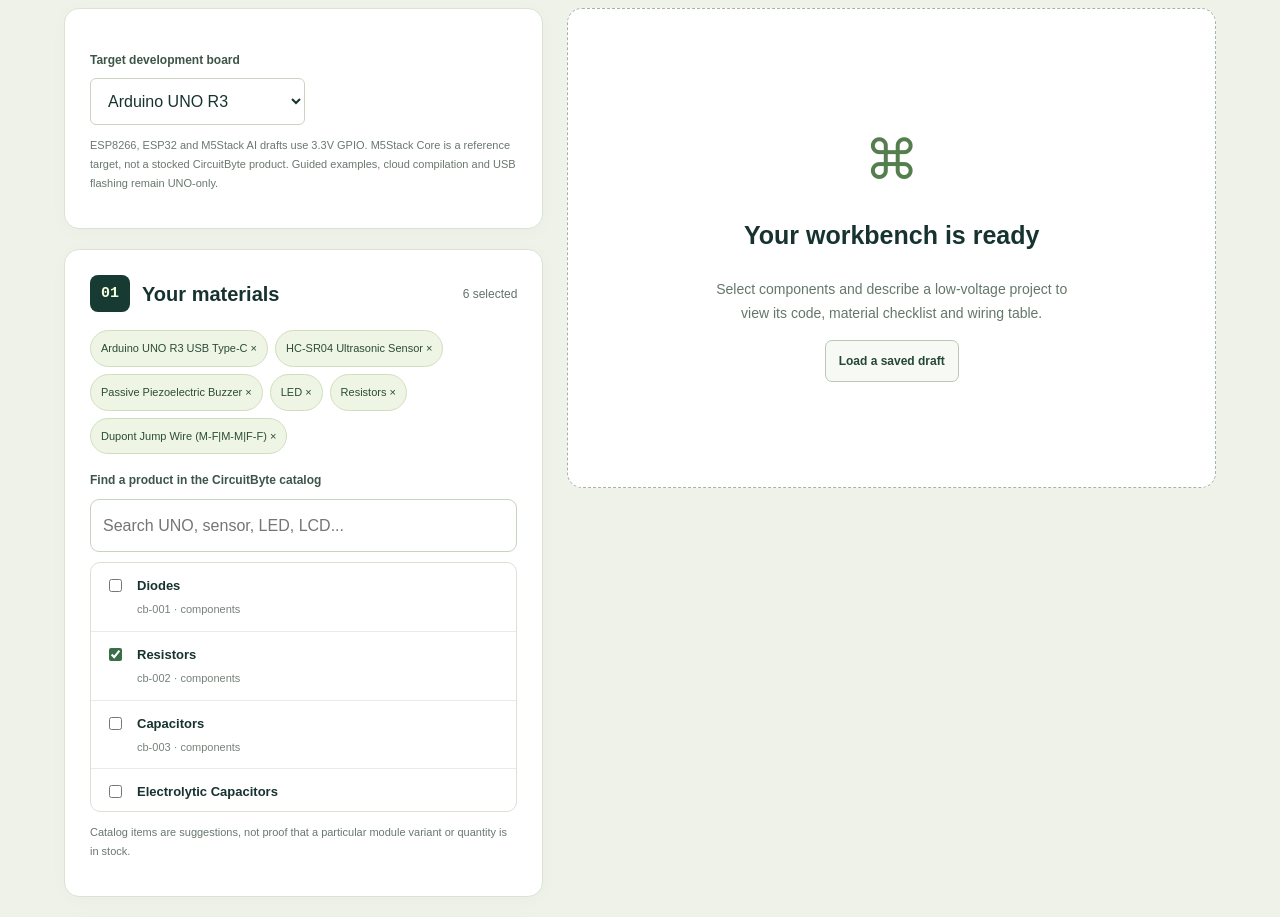
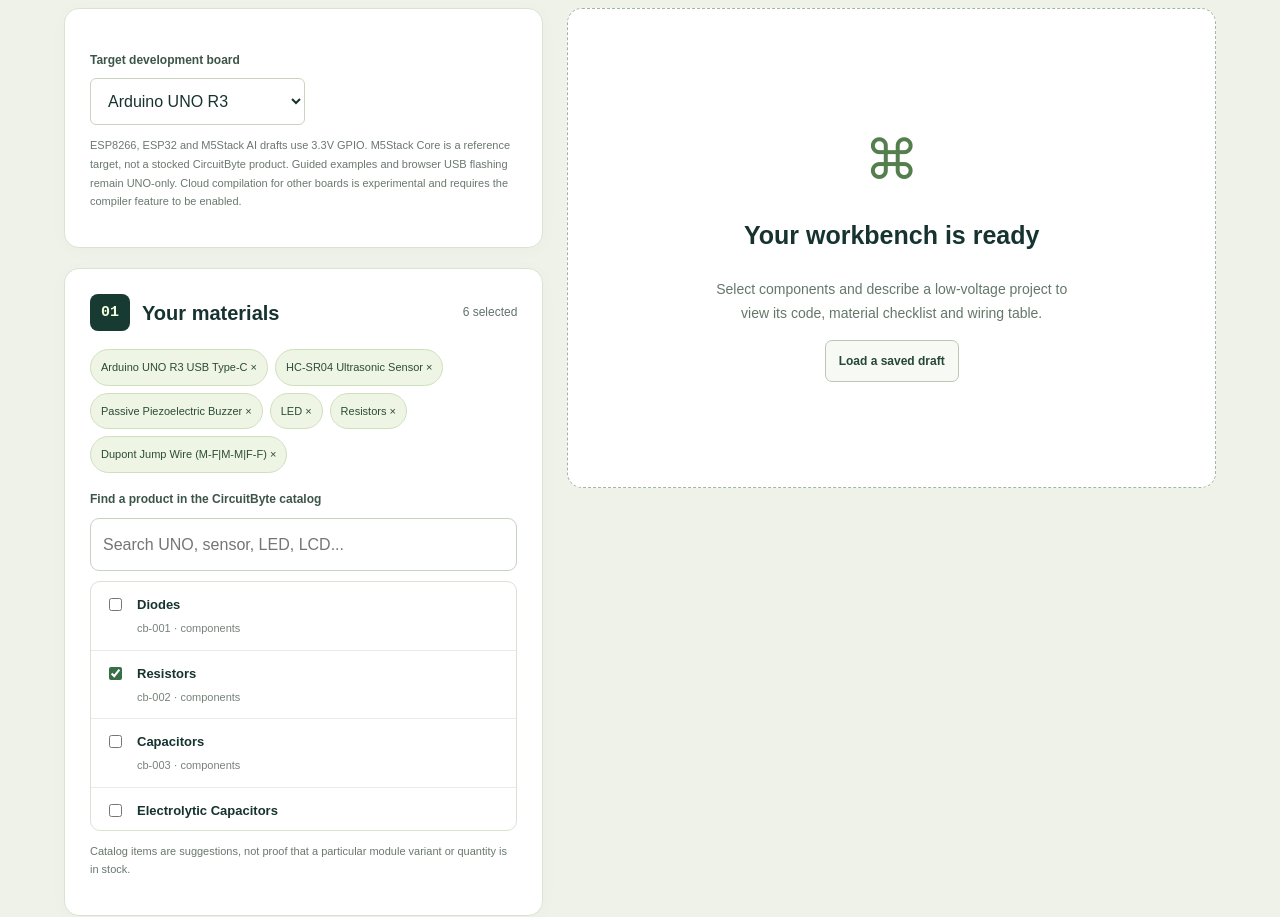
Before and after one commit to engrken/CircuitByte, a Next.js app: page /studio in a window 1280 px wide. Shown: the part 2400-3317 px from the top of the page. Built offline with nearby package versions, Linux system fonts and the light colour scheme.

Commit message:
feat(studio): permit experimental board-specific sandbox compile requests

```diff
--- a/app/studio/workspace.jsx
+++ b/app/studio/workspace.jsx
@@ -69,7 +69,6 @@
     finally{setLoading(false);}
   }
   async function runCompile(){
-    if(board!=='arduino:avr:uno'){setError('Cloud compilation is currently UNO-only. Download this sketch and compile it using the appropriate ESP8266, ESP32 or M5Stack board package locally.');return;}
     if(!code.trim())return;setError('');setCompile(null);setBusy(true);
     try{
       const response=await fetch('/api/studio/compile',{method:'POST',headers:{'Content-Type':'application/json'},body:JSON.stringify({code,board,parts:selected,customLibrary:customLibrary?.base64,manualLibraries})});
@@ -143,7 +142,7 @@
           <select id="studio-board-choice" value={board} onChange={e=>{const next=e.target.value;setBoard(next);setCompile(null);setProject(null);const item=BOARD_OPTIONS.find(x=>x.id===next);if(item?.catalogId)setSelected(current=>[item.catalogId,...current.filter(id=>!BOARD_OPTIONS.some(b=>b.catalogId===id))].slice(0,16));setMode('ai');}}>
             {BOARD_OPTIONS.map(option=><option key={option.id} value={option.id}>{option.name}</option>)}
           </select>
-          <p className="studio-help">ESP8266, ESP32 and M5Stack AI drafts use 3.3V GPIO. M5Stack Core is a reference target, not a stocked CircuitByte product. Guided examples, cloud compilation and USB flashing remain UNO-only.</p>
+          <p className="studio-help">ESP8266, ESP32 and M5Stack AI drafts use 3.3V GPIO. M5Stack Core is a reference target, not a stocked CircuitByte product. Guided examples and browser USB flashing remain UNO-only. Cloud compilation for other boards is experimental and requires the compiler feature to be enabled.</p>
         </section>
         <section className="studio-panel">
           <div className="studio-panel-heading"><span className="studio-step">01</span><h3>Your materials</h3><small>{selected.length} selected</small></div>
@@ -202,7 +201,7 @@
             {project.guideUrl&&<a href={project.guideUrl}>Full DIY guide ↗</a>}
           </div>
           <div className="studio-compile">
-            <div><h4>Real Arduino CLI compilation</h4><p>Builds run in an isolated cloud sandbox, restricted to authorized beta testers. Physical wiring is not verified by the compiler.</p></div>
+            <div><h4>Real Arduino CLI compilation</h4><p>Builds run in an isolated cloud sandbox when enabled. ESP8266, ESP32 and M5Stack cores are experimental and may exceed sandbox time limits. Physical wiring is not verified by the compiler.</p></div>
             <button type="button" disabled={busy||!code.trim()} onClick={runCompile}>{busy?'Compiling…':'Compile for UNO'}</button>
           </div>
           {compile&&<div role="status" className={compile.ok?'studio-compile-result success':'studio-compile-result'}><strong>{compile.ok?'Compilation passed':'Compilation failed'}</strong><pre>{compile.output}</pre>{compile.ok&&compile.firmwareHex&&<button type="button" onClick={()=>downloadText('CircuitByteSketch.ino.hex',compile.firmwareHex,'text/plain')}>Download compiled UNO .hex</button>}{compile.ok&&!compile.firmwareHex&&<p>Build completed, but no firmware artifact is available for USB upload.</p>}</div>}
```
